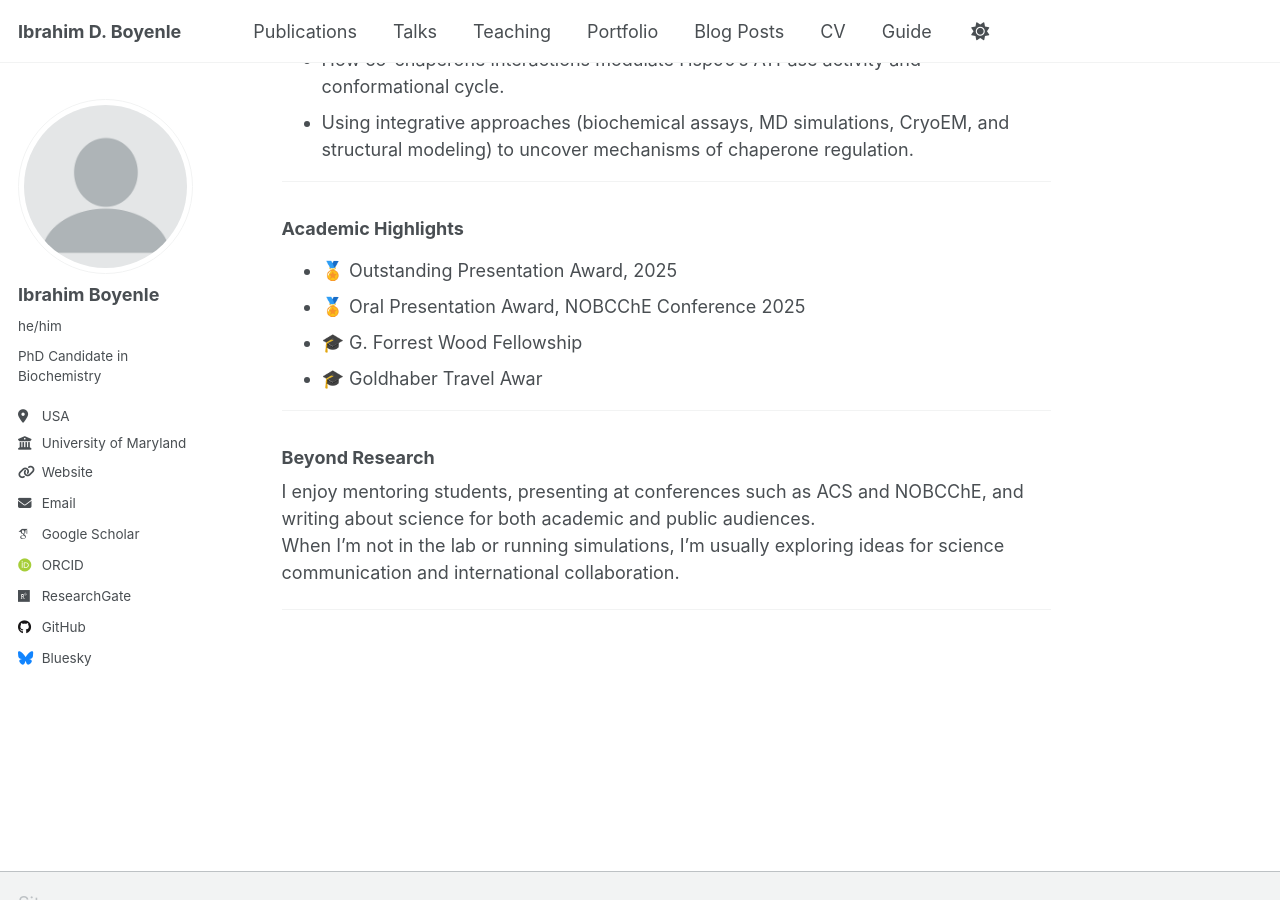
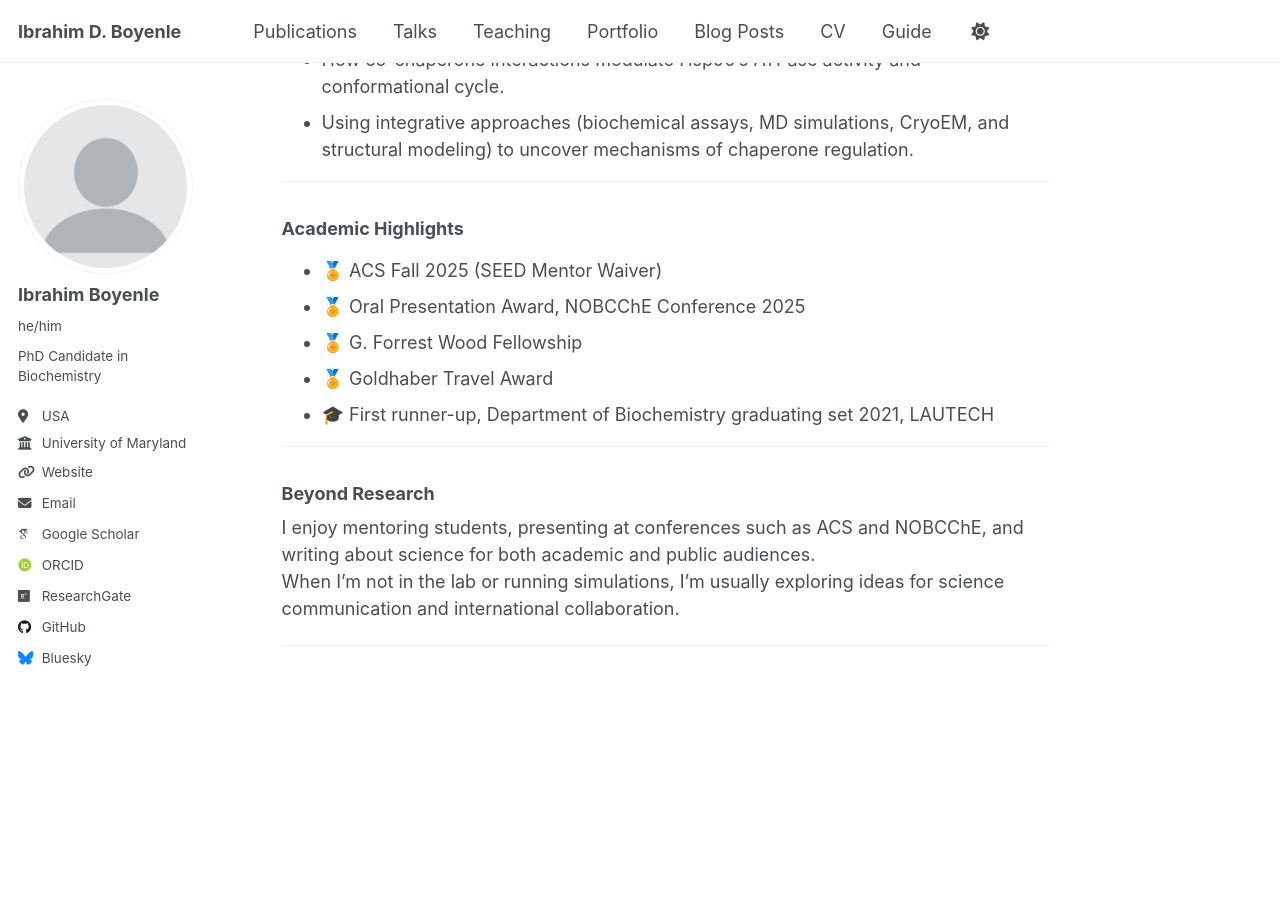
Before and after one commit to Ibrahimboyenle/Ibrahimboyenle.github.io, a Jekyll site: the page built from _pages/about.md, in a window 1280 px wide and 900 px high, scrolled down 361 px. Built offline with Jekyll 4.4.1, drawn with Linux system fonts in a browser that asks for light colours; some web fonts are replaced; a script that is not in the unit is left out.

Commit message:
Update about.md

```diff
--- a/_pages/about.md
+++ b/_pages/about.md
@@ -21,10 +21,11 @@ I am particularly interested in:
 ---
 
 ### Academic Highlights
-- 🏅 Outstanding Presentation Award, 2025
+- 🏅 ACS Fall 2025 (SEED Mentor Waiver)
 - 🏅 Oral Presentation Award, NOBCChE Conference 2025
-- 🎓 G. Forrest Wood Fellowship
-- 🎓 Goldhaber Travel Awar
+- 🏅 G. Forrest Wood Fellowship
+- 🏅 Goldhaber Travel Award
+- 🎓 First runner-up, Department of Biochemistry graduating set 2021, LAUTECH
 
 ---
 
```
